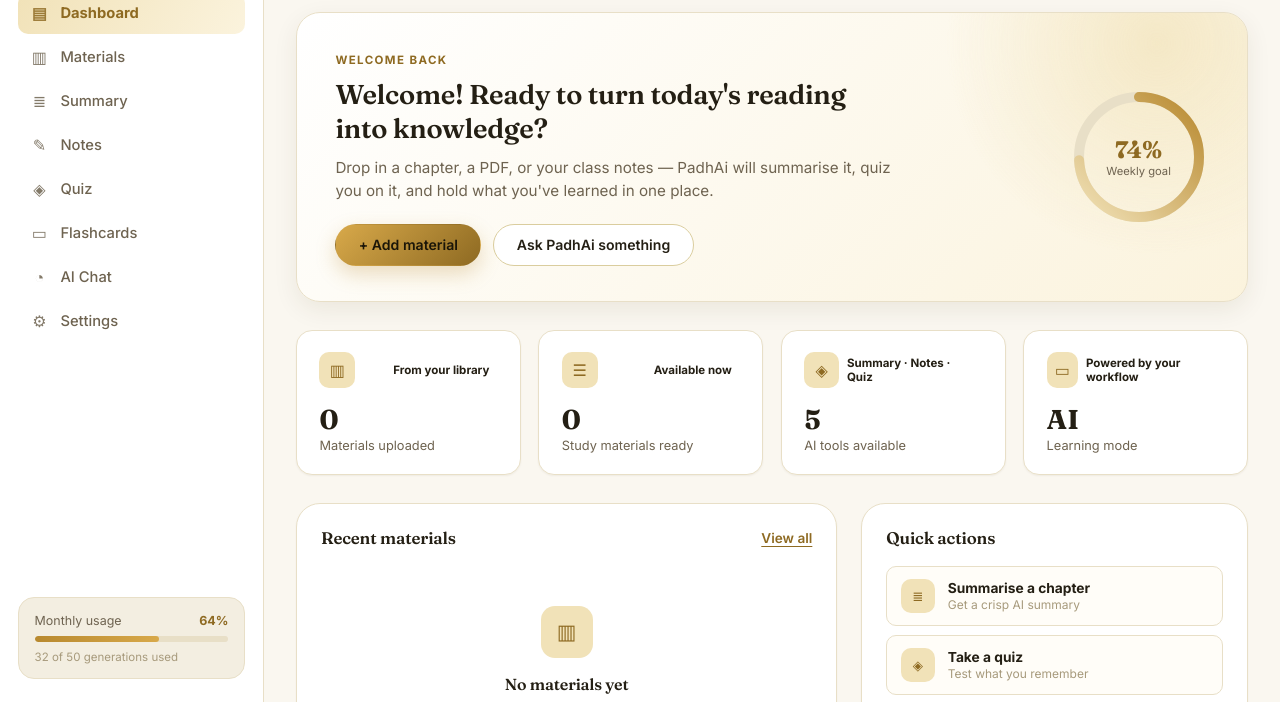
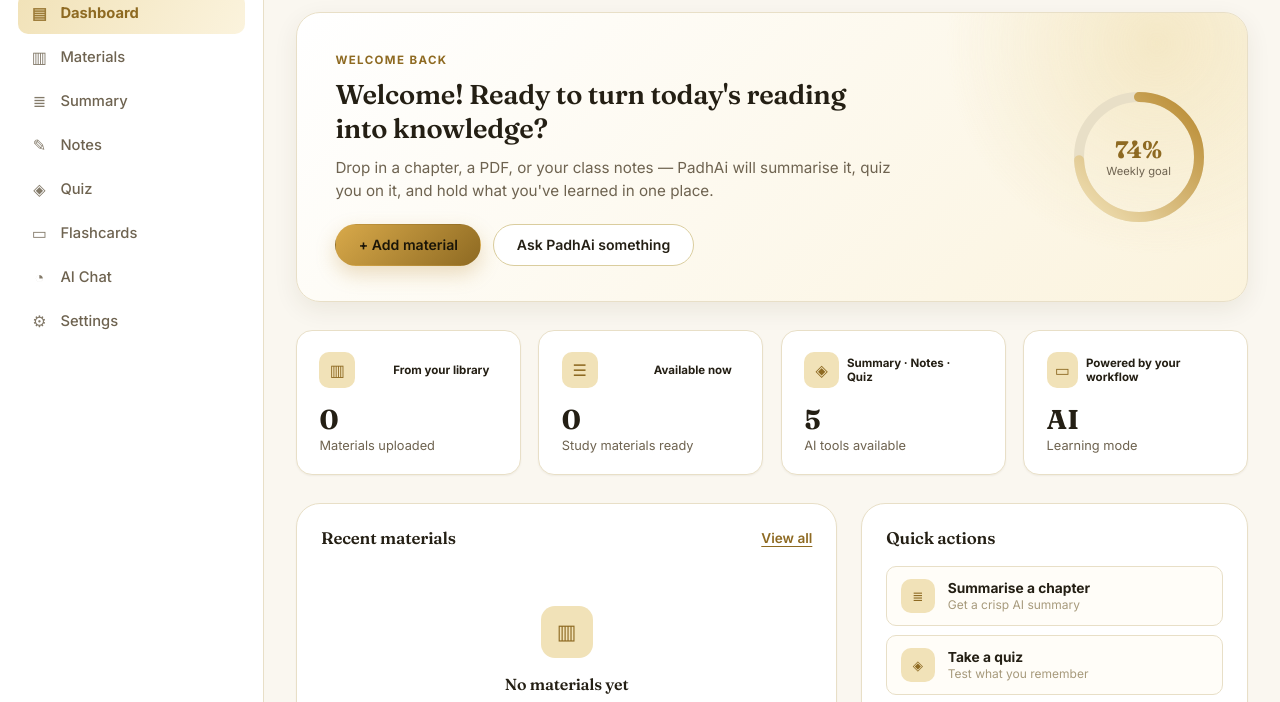
Before and after one commit to satyambhandari-web/PadhAi_projectX, a plain HTML site: page frontend/index.html in a window 1280 px wide. Shown: the part 97-799 px from the top of the page. Drawn offline with Linux system fonts and the light colour scheme; no server answers.

Commit message:
files uploaded

```diff
--- a/frontend/index.html
+++ b/frontend/index.html
@@ -55,18 +55,6 @@
         <span class="nav-icon">⚙</span><span>Settings</span>
       </button>
     </nav>
-
-    <div class="sidebar-footer">
-      <div class="usage-card">
-        <div class="usage-head">
-          <span>Monthly usage</span>
-          <span class="usage-value">64%</span>
-        </div>
-        <div class="usage-bar">
-          <div class="usage-bar-fill" style="width:64%"></div>
-        </div>
-        <p class="usage-note">32 of 50 generations used</p>
-      </div>
     </div>
   </aside>
   <div class="sidebar-scrim" id="sidebarScrim"></div>
@@ -271,8 +259,9 @@
               <div class="score-ring">
                 <svg viewBox="0 0 140 140" width="140" height="140">
                   <circle cx="70" cy="70" r="60" fill="none" stroke="var(--border)" stroke-width="10" />
-                  <circle cx="70" cy="70" r="60" fill="none" stroke="var(--gold)" stroke-width="10" stroke-linecap="round"
-                    id="scoreRingCircle" stroke-dasharray="377" stroke-dashoffset="377" transform="rotate(-90 70 70)" />
+                  <circle cx="70" cy="70" r="60" fill="none" stroke="var(--gold)" stroke-width="10"
+                    stroke-linecap="round" id="scoreRingCircle" stroke-dasharray="377" stroke-dashoffset="377"
+                    transform="rotate(-90 70 70)" />
                 </svg>
                 <div class="score-ring-label"><strong id="scorePercent">0%</strong><span id="scoreFraction">0 / 5</span>
                 </div>
```
Also changed, not shown: backend/requirements.txt (added).
